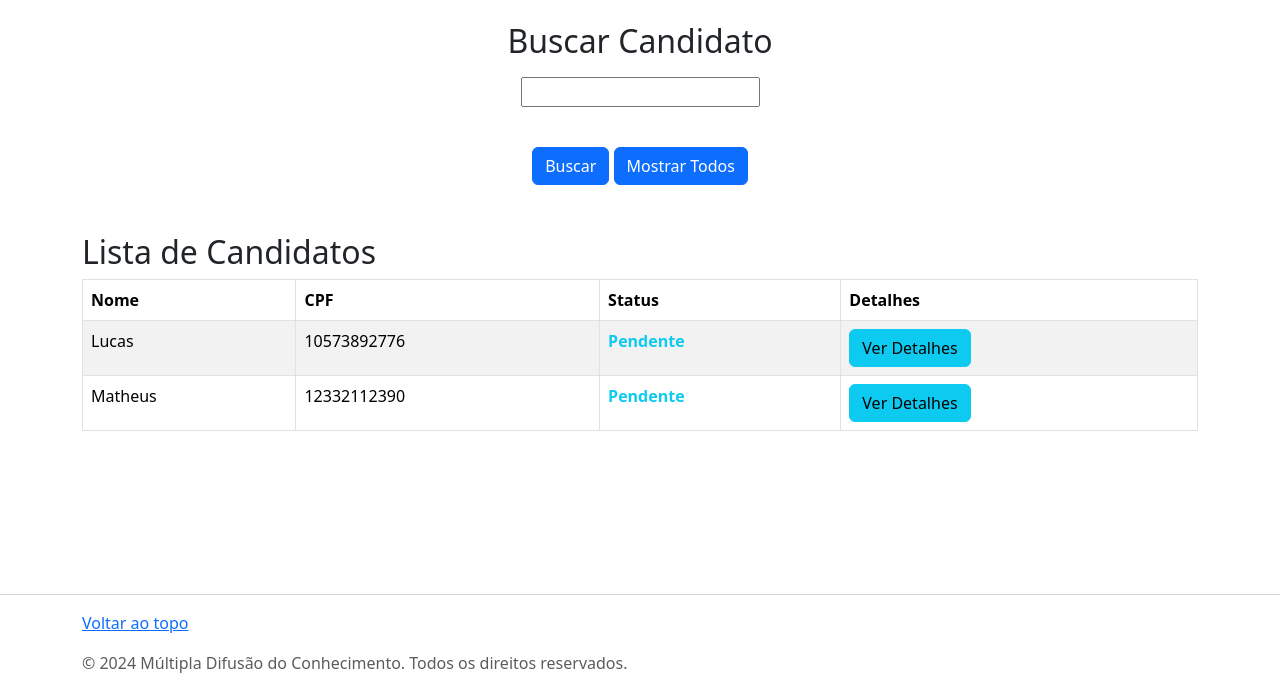
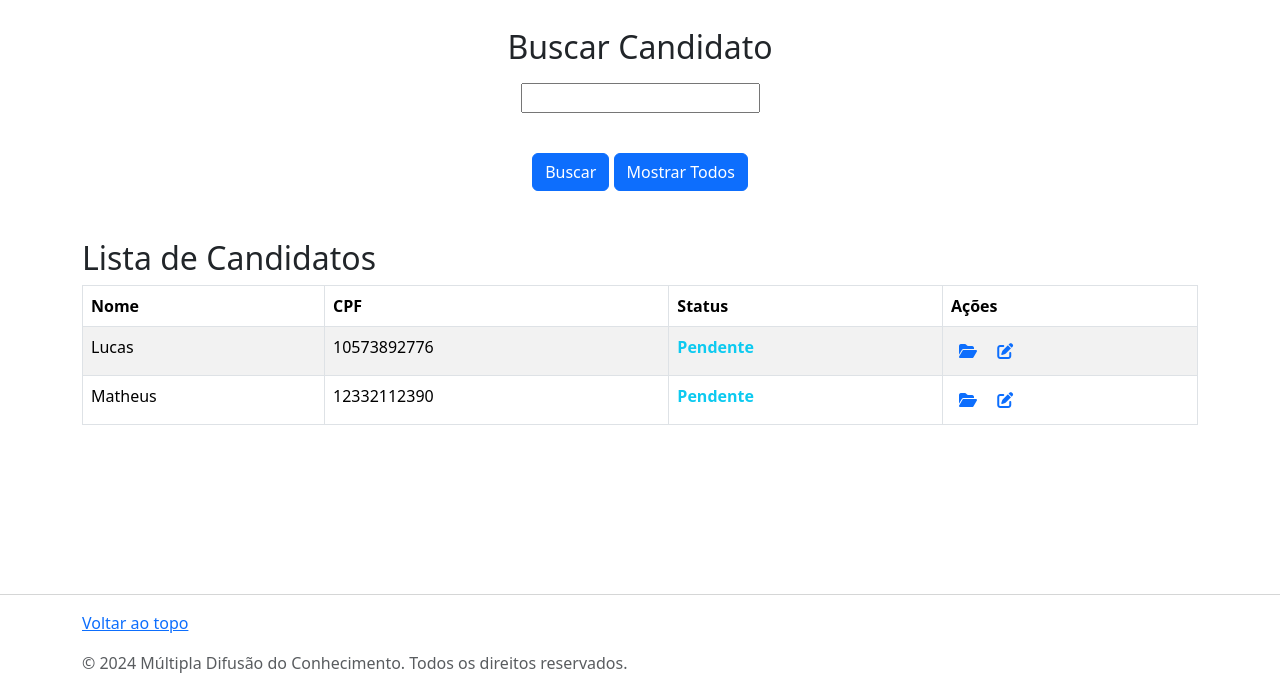
Before and after one commit to lucasberenger/buscador-de-aprovados, a Django app: page / in a window 1280 px wide. Shown: the part 61-734 px from the top of the page. Run offline with Django 4.2, Linux system fonts and the light colour scheme; a user stored in the database is signed in; data comes from the database, SQL or seed files in the repository; some libraries are stand-ins or nearby versions.

Commit message:
add icons to candidatos table

```diff
--- a/app/templates/base.html
+++ b/app/templates/base.html
@@ -9,6 +9,7 @@
     {% load bootstrap5 %}
     {% bootstrap_css %}
     {% bootstrap_javascript %}
+    <script src="https://kit.fontawesome.com/4e522e190a.js" crossorigin="anonymous"></script>
     <style>
         body {
          display: flex;
--- a/app/templates/home.html
+++ b/app/templates/home.html
@@ -26,7 +26,7 @@
                 <th>Nome</th>
                 <th>CPF</th>
                 <th>Status</th>
-                <th>Detalhes</th>
+                <th>Ações</th>
             </tr>
         </thead>
         <tbody>
@@ -40,7 +40,8 @@
                         <td class="fw-bold text-info">{{ candidato.get_status_display }}</td>
                     {% endif %}
                     <td>
-                        <a href="{% url 'candidato_detail' candidato.pk %}" class="btn btn-info">Ver Detalhes</a>
+                        <a href="{% url 'candidato_detail' candidato.pk %}"><i class="fa-solid fa-folder-open m-2" title="Ver Detalhes"></i></a>
+                        <a href="{% url 'candidato_detail' candidato.pk %}"><i class="fa-solid fa-pen-to-square m-2" title="Editar Candidato"></i></a>
                     </td>
                 </tr>
             {% endfor %}
```
